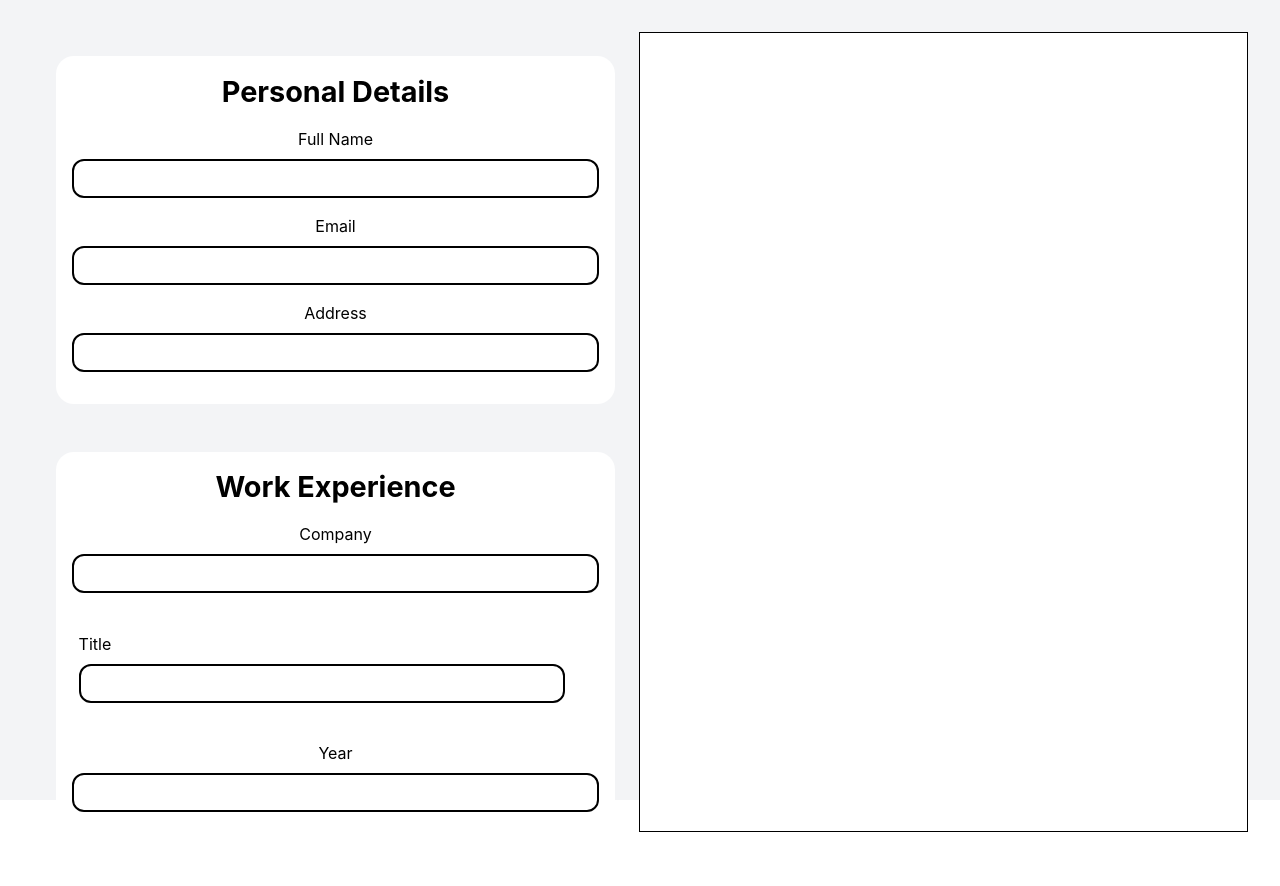
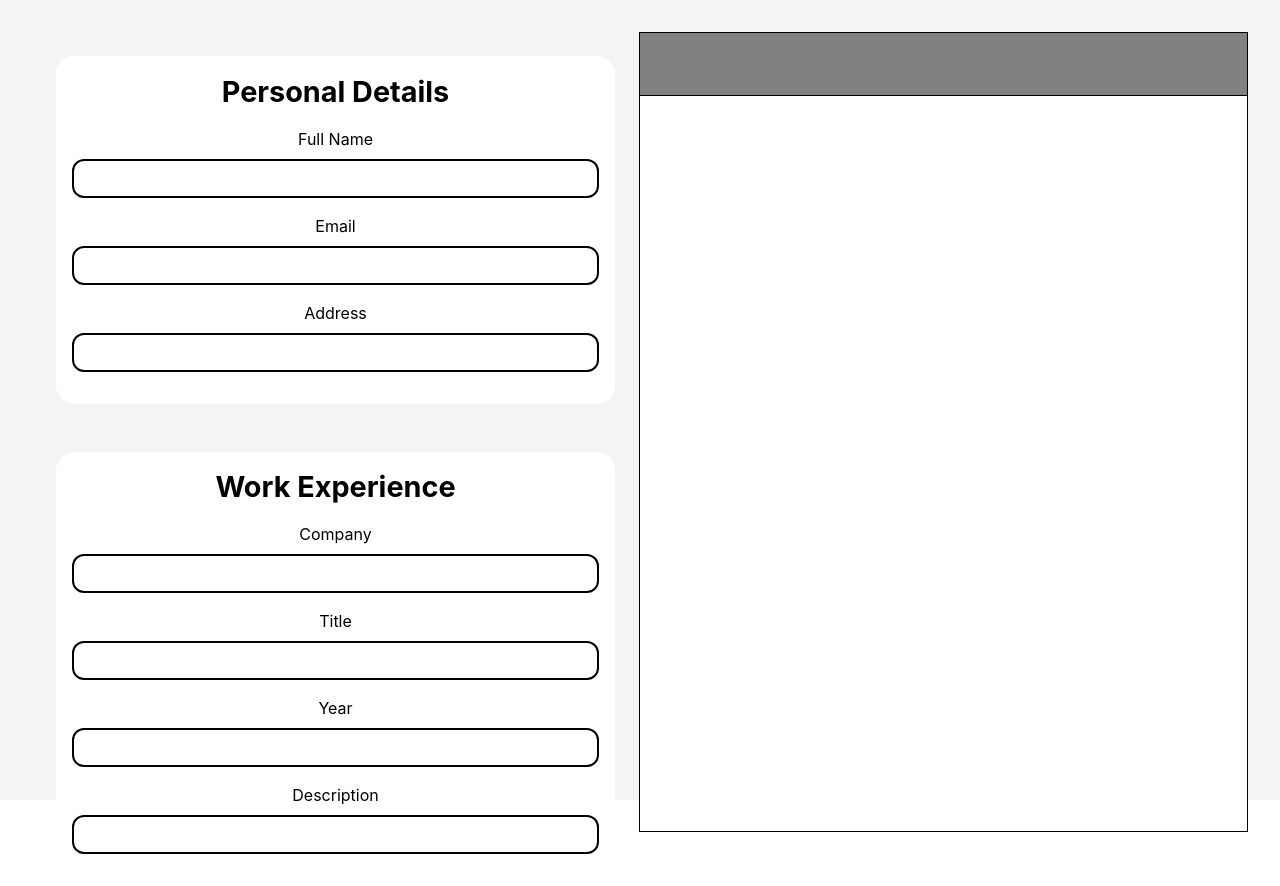
Before and after one commit to robsomers900/cv-app, a React (Vite) app in the folder cv-app/: page / in a window 1280 px wide. Before the commit the page ends 864 px from the top, so only its background shows below. Built offline with nearby package versions, Linux system fonts and the light colour scheme.

Commit message:
De-jank work experience input section and render input in CV simulation

```diff
--- a/cv-app/src/App.jsx
+++ b/cv-app/src/App.jsx
@@ -31,6 +31,10 @@ function App() {
   const handleYearChange = (event) => {
     setYear(event.target.value)
   }
+  const [jobDescription, setJobDescription] = useState("")
+  const handleJobDescriptionChange = (event) => {
+    setJobDescription(event.target.value)
+  }
   return(
     <>
     <div className='personal-details-container'>
@@ -49,24 +53,37 @@ function App() {
         title={title}
         handleYearChange={handleYearChange}
         year={year}
+        handleJobDescriptionChange={handleJobDescriptionChange}
+        jobDescription={jobDescription}
         />
     </div>
       <RightSide
         name={name}
         email={email}
         address={address}
+        company={company}
+        title={title}
+        year={year}
+        jobDescription={jobDescription}
         />
     </>
   )
 }
 
-function RightSide({name, email, address}){
+function RightSide({name, email, address, company, title, year, jobDescription}){
   return(
     <div className='cv-container'>
       <PersonalDetailsRender
         name={name}
         email={email}
-        address={address}/>
+        address={address}
+        />
+      <WorkExperienceRender
+        company={company}
+        title={title}
+        year={year}
+        jobDescription={jobDescription}
+      />
 
     </div>
   )
--- a/cv-app/src/personaldetails.css
+++ b/cv-app/src/personaldetails.css
@@ -7,6 +7,10 @@
     border-radius: 18px;
     padding-bottom: 1rem;
 
+  }
+
+  .personal-details-cv-container{
+    background-color: gray;
   }
 
   .personal-details-input-group{
@@ -31,4 +35,6 @@
     display: flex;
     flex-direction: row;
     justify-content: space-evenly;
+    border-bottom: black 1px solid;
+    background-color: gray;
   }
--- a/cv-app/src/personaldetails.jsx
+++ b/cv-app/src/personaldetails.jsx
@@ -24,7 +24,7 @@ function PersonalDetails({name, handleNameChange, email, handleEmailChange, addr
 
   function PersonalDetailsRender({name, email, address}){
     return(
-      <>
+      <div className='personal-details-cv-container'>
         <h1>
           {name}
         </h1>
@@ -36,7 +36,7 @@ function PersonalDetails({name, handleNameChange, email, handleEmailChange, addr
             {address}
           </h4>
         </div>
-      </>
+      </div>
     )
   }
 
--- a/cv-app/src/workexperience.css
+++ b/cv-app/src/workexperience.css
@@ -27,7 +27,7 @@
     width: 90%;
   }
 
-  .contact-container{
+  .job-container{
     display: flex;
     flex-direction: row;
     justify-content: space-evenly;
--- a/cv-app/src/workexperience.jsx
+++ b/cv-app/src/workexperience.jsx
@@ -1,6 +1,6 @@
 import './workexperience.css'
 
-function WorkExperience({company, handleCompanyChange, title, handleTitleChange, year, handleYearChange}){
+function WorkExperience({company, handleCompanyChange, title, handleTitleChange, year, handleYearChange, jobDescription, handleJobDescriptionChange}){
     return (
       <>
         <form className='work-experience'>
@@ -9,7 +9,7 @@ function WorkExperience({company, handleCompanyChange, title, handleTitleChange,
             <label htmlFor="company">Company</label>
             <input className='work-experience-input' type="text" name="company" id="company" value={company} onChange={(event) => handleCompanyChange(event)} />
           </div>
-          <div className='work-experience'>
+          <div className='work-experience-input-group'>
             <label htmlFor="title">Title</label>
             <input className='work-experience-input'type="text" name="title" id="title" value={title} onChange={(event) => handleTitleChange(event)}/>
           </div>
@@ -17,18 +17,22 @@ function WorkExperience({company, handleCompanyChange, title, handleTitleChange,
             <label htmlFor="year">Year</label>
             <input className='work-experience-input' type="text" name="year" id="year" value={year} onChange={(event) => handleYearChange(event)}/>
           </div>
+          <div className='work-experience-input-group'>
+            <label htmlFor="job-description">Description</label>
+            <input className='work-experience-input' type="text" name="job-description" id="job-description" value={jobDescription} onChange={(event) => handleJobDescriptionChange(event)}/>
+          </div>
         </form>
       </>
     )
   }
 
-  function WorkExperienceRender({company, title, year}){
+  function WorkExperienceRender({company, title, year, jobDescription}){
     return(
-      <>
+      <div>
         <h1>
           {company}
         </h1>
-        <div className='contact-container'>
+        <div className='job-container'>
           <h4>
             {title}
           </h4>
@@ -36,7 +40,10 @@ function WorkExperience({company, handleCompanyChange, title, handleTitleChange,
             {year}
           </h4>
         </div>
-      </>
+        <h5>
+          {jobDescription}
+        </h5>
+      </div>
     )
   }
 
```
